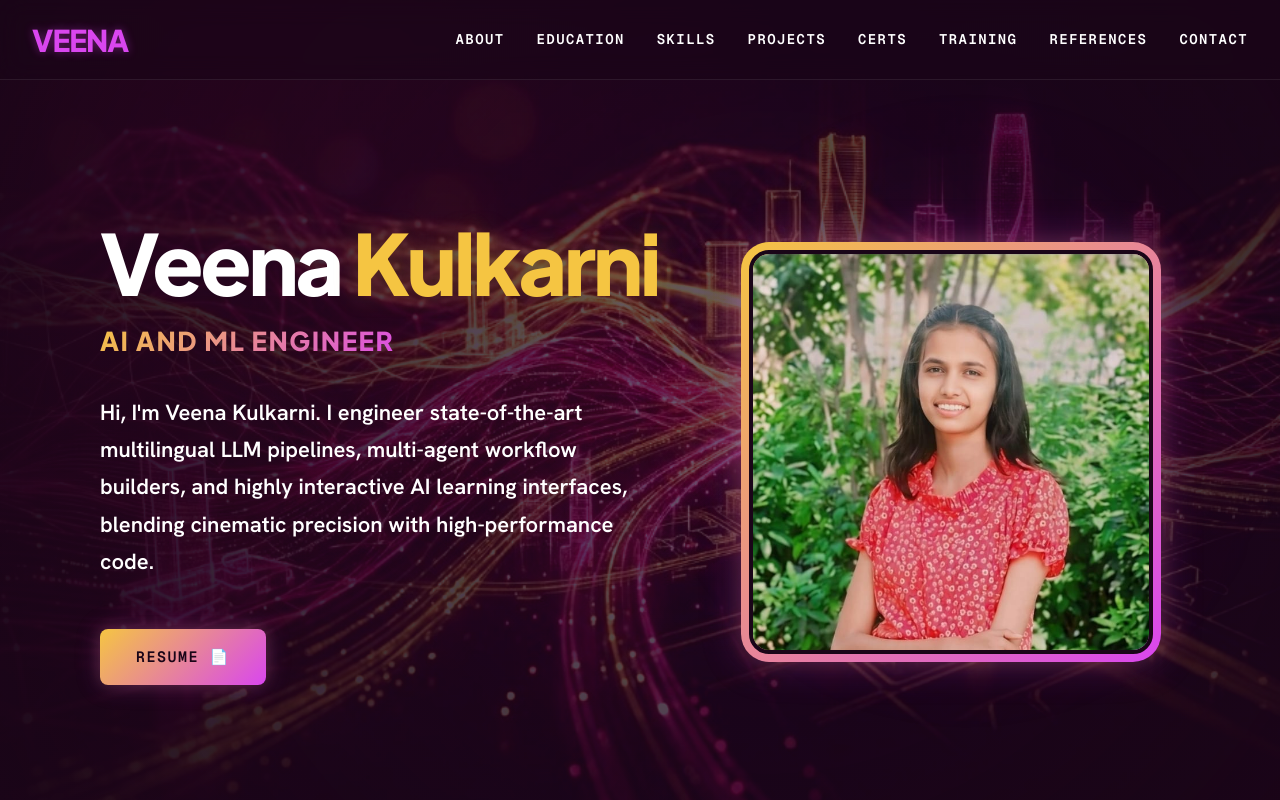
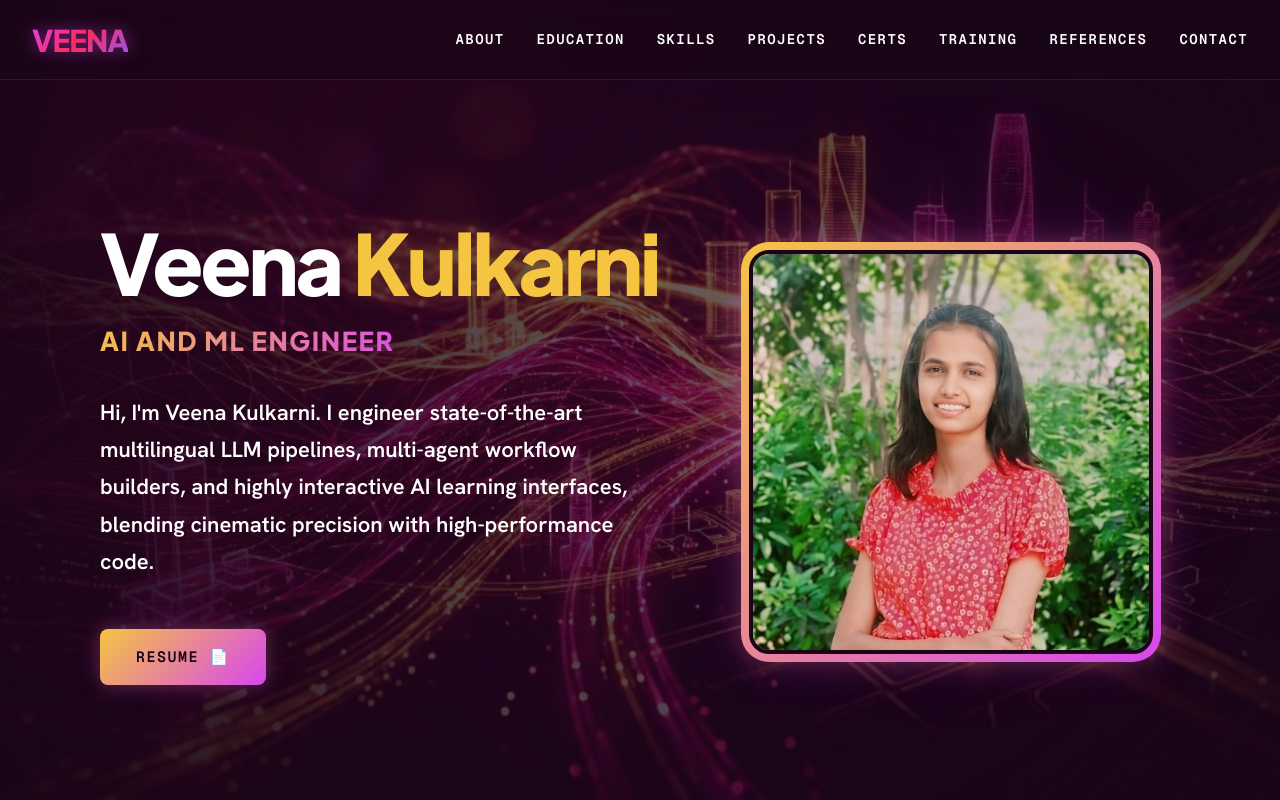
Before and after one commit to vk460/veena-kulkarni-, a React (Vite) app: page / in a window 1280 px wide. Shown: the top 800 px of the page. Built offline with nearby package versions, Linux system fonts and the light colour scheme.

Commit message:
style: apply magenta-red-purple text gradient to header logo

```diff
--- a/src/App.css
+++ b/src/App.css
@@ -35,11 +35,14 @@
   font-family: var(--font-display);
   font-size: 30px;
   font-weight: 900;
-  color: var(--magenta);
-  text-shadow: 0 0 10px rgba(217, 70, 239, 0.4);
+  background: linear-gradient(135deg, #d946ef 0%, #ff2a5f 50%, #8b5cf6 100%);
+  -webkit-background-clip: text;
+  -webkit-text-fill-color: transparent;
+  filter: drop-shadow(0 0 8px rgba(217, 70, 239, 0.5));
   text-decoration: none;
   letter-spacing: -0.03em;
   text-transform: uppercase;
+  display: inline-block;
 }
 
 .navLinks {
```
